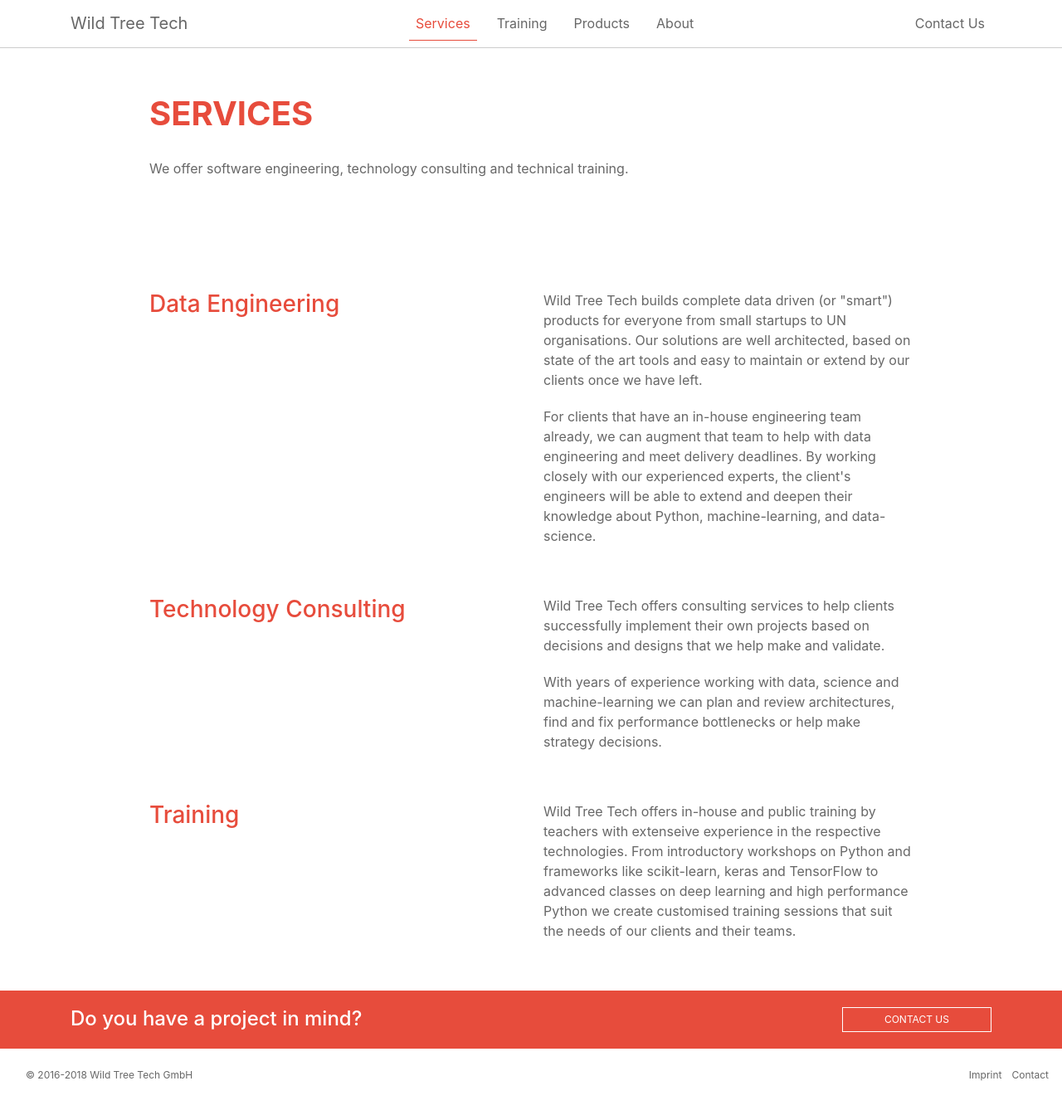
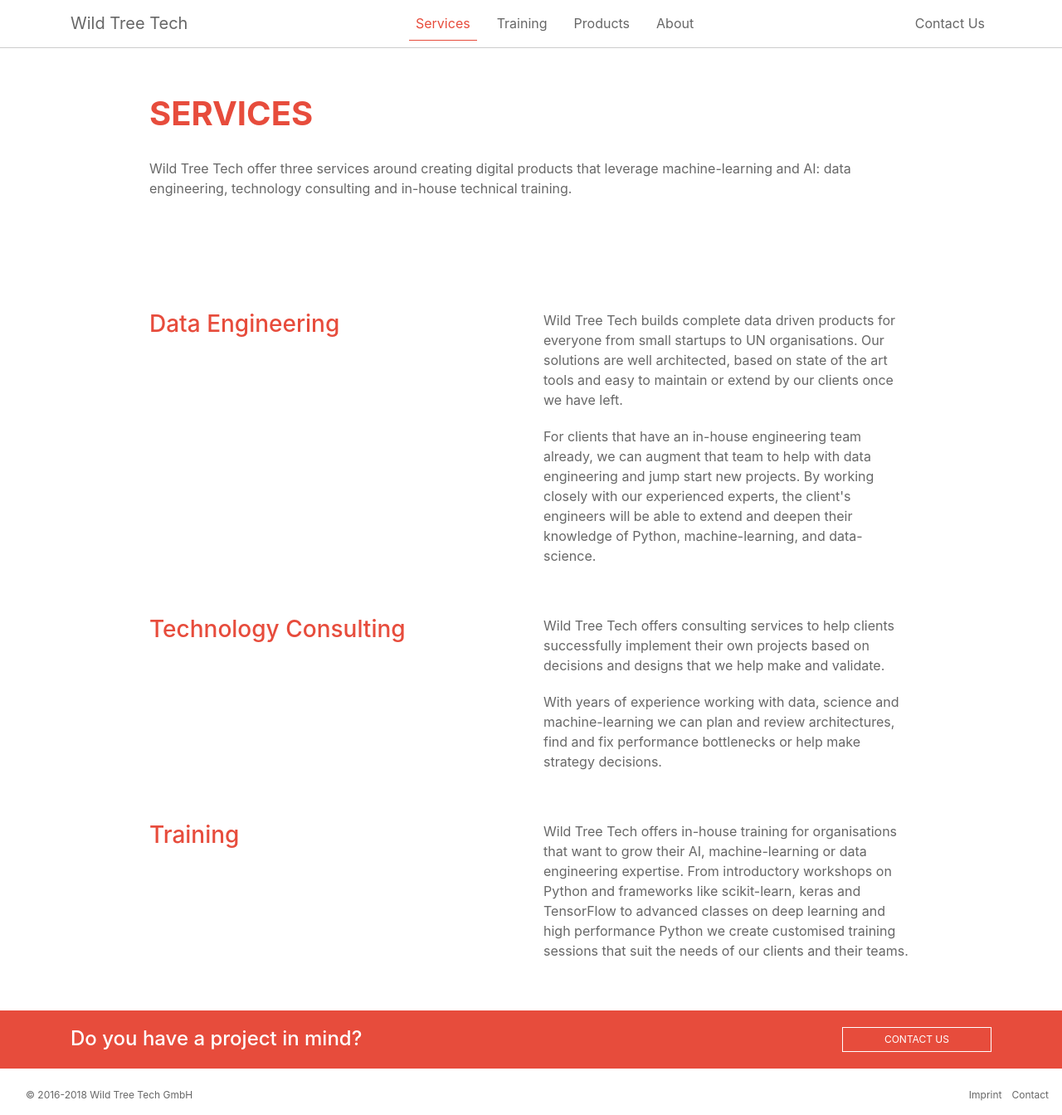
Before and after one commit to wildtreetech/wildtreetech.github.io, a Jekyll site: the page built from services/index.html, in a window 1280 px wide. Shown: the whole page at 83% size. Built offline with Jekyll 4.4.1, drawn with Linux system fonts in a browser that asks for light colours; nearby versions of some CDN libraries; before the commit the page ends 1320 px from its top, so only the background shows below that.

Commit message:
Text tweaks

```diff
--- a/index.html
+++ b/index.html
@@ -45,7 +45,7 @@
   <div class="row">
     <div class="col-12">
       <p>Building data driven products for our clients.</p>
-      <p>Our team of technology experts builds ambitious solutions for clients all around the world, from startups to UN organisations. We specialise in building digital products that leverage machine-learning and AI. Find out more over cup of coffee or tea.</p>
+      <p>Our team of technology experts builds ambitious solutions for clients all around the world, from startups to UN organisations. We specialise in creating digital products that leverage machine-learning and AI. Find out more over a cup of coffee or tea.</p>
     </div>
   </div>
 </div>
--- a/products/index.html
+++ b/products/index.html
@@ -8,8 +8,8 @@
     <div class="row justify-content-center">
       <div class="col-lg-10 col-md-12">
         <h2>Products</h2>
-        <p>We offer a range of data science tools.</p>
-    	</div>
+        <p>Wild Tree Tech offer a data science platform that unifies people, code and science across your organisation. The platform is based on widely used Jupyter notebook technology with thousands of users world wide.</p>
+      </div>
     </div>
   </div>
 </div>
--- a/services/index.html
+++ b/services/index.html
@@ -8,7 +8,7 @@
     <div class="row justify-content-center">
       <div class="col-lg-10 col-md-12">
         <h2>Services</h2>
-        <p>We offer software engineering, technology consulting and technical training.</p>
+        <p>Wild Tree Tech offer three services around creating digital products that leverage machine-learning and AI: data engineering, technology consulting and in-house technical training.</p>
       </div>
     </div>
   </div>
@@ -22,8 +22,8 @@
           <h3>Data Engineering</h3>
         </div>
         <div class="col-md-6">
-          <p>Wild Tree Tech builds complete data driven (or "smart") products for everyone from small startups to UN organisations. Our solutions are well architected, based on state of the art tools and easy to maintain or extend by our clients once we have left.</p>
-          <p>For clients that have an in-house engineering team already, we can augment that team to help with data engineering and meet delivery deadlines. By working closely with our experienced experts, the client's engineers will be able to extend and deepen their knowledge about Python, machine-learning, and data-science.</p>
+          <p>Wild Tree Tech builds complete data driven products for everyone from small startups to UN organisations. Our solutions are well architected, based on state of the art tools and easy to maintain or extend by our clients once we have left.</p>
+          <p>For clients that have an in-house engineering team already, we can augment that team to help with data engineering and jump start new projects. By working closely with our experienced experts, the client's engineers will be able to extend and deepen their knowledge of Python, machine-learning, and data-science.</p>
         </div>
       </div>
 
@@ -42,7 +42,7 @@
           <h3>Training</h3>
         </div>
         <div class="col-md-6">
-          <p>Wild Tree Tech offers in-house and public training by teachers with extenseive experience in the respective technologies. From introductory workshops on Python and frameworks like scikit-learn, keras and TensorFlow to advanced classes on deep learning and high performance Python we create customised training sessions that suit the needs of our clients and their teams.</P>
+          <p>Wild Tree Tech offers in-house training for organisations that want to grow their AI, machine-learning or data engineering expertise. From introductory workshops on Python and frameworks like scikit-learn, keras and TensorFlow to advanced classes on deep learning and high performance Python we create customised training sessions that suit the needs of our clients and their teams.</P>
         </div>
       </div>
     </div>
--- a/training/index.html
+++ b/training/index.html
@@ -8,7 +8,7 @@
     <div class="row justify-content-center">
       <div class="col-lg-10 col-md-12">
         <h2>Training</h2>
-        <p>These courses will bring your staff up to speed with modern data analysis techniques.</p>
+        <p>Wild Tree Tech offer in-house training for teams. These courses will bring your staff up to speed with modern machine-learning, AI and data engineering techniques.</p>
     	</div>
     </div>
   </div>
```
